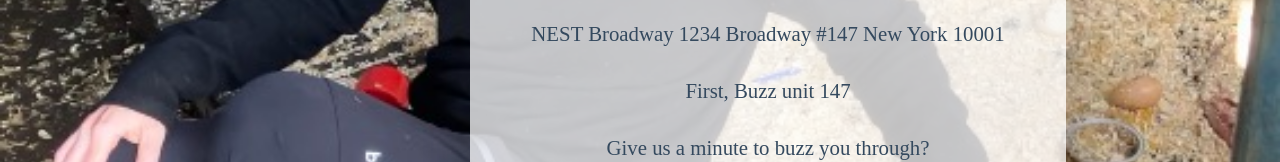
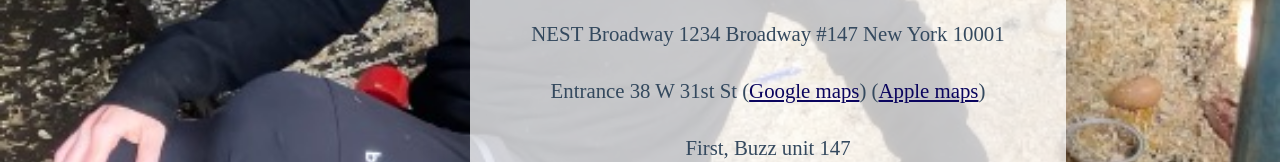
Before and after one commit to DavidSouther/resume, a Next.js app: page /annie_40 in a window 1280 px wide. Shown: the part 373-535 px from the top of the page. Built offline with nearby package versions, Linux system fonts and the light colour scheme.

Commit message:
Added entrance info

```diff
--- a/src/app/annie_40/page.tsx
+++ b/src/app/annie_40/page.tsx
@@ -42,6 +42,7 @@ export default function Page() {
 				<div className="details">
 					<p>Arrival Instructions</p>
 					<p>NEST Broadway 1234 Broadway #147 New York 10001</p>
+					<p>Entrance 38 W 31st St (<a href="https://maps.app.goo.gl/ZcwPq2GuLYk2D5Mu9">Google maps</a>) (<a href="https://maps.apple/p/KiHeGn._etPeS5">Apple maps</a>)</p>
 					<p>First, Buzz unit 147</p>
 					<p>Give us a minute to buzz you through?</p>
 					<p>Then try ButterflyMX code 349105</p>
```
Also changed, not shown: 36 other files (tests, documents, lock files or other folders).
